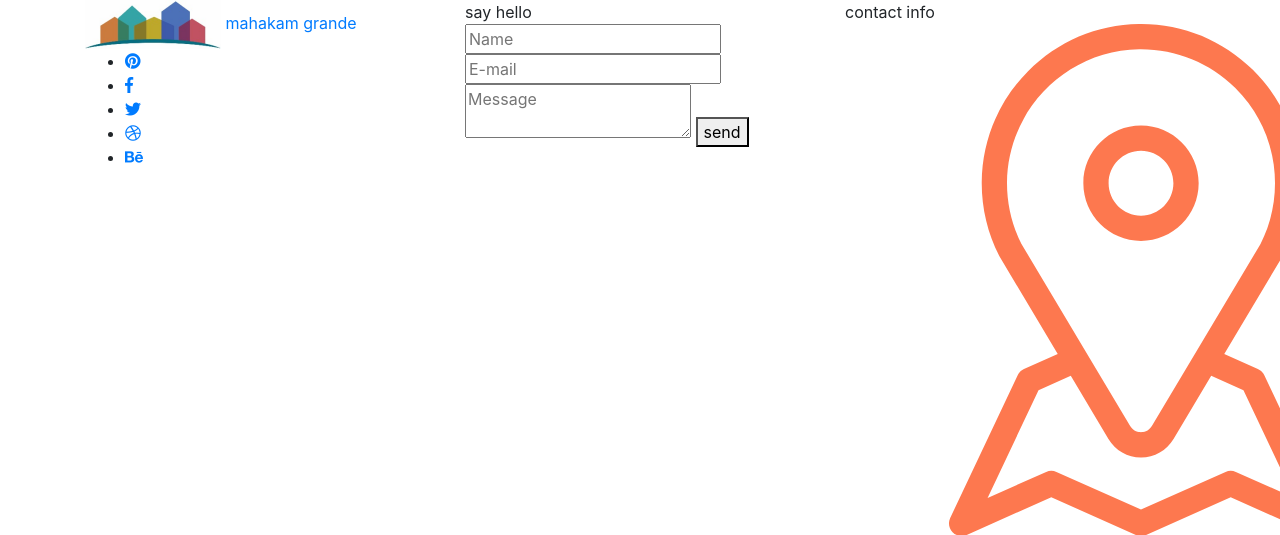
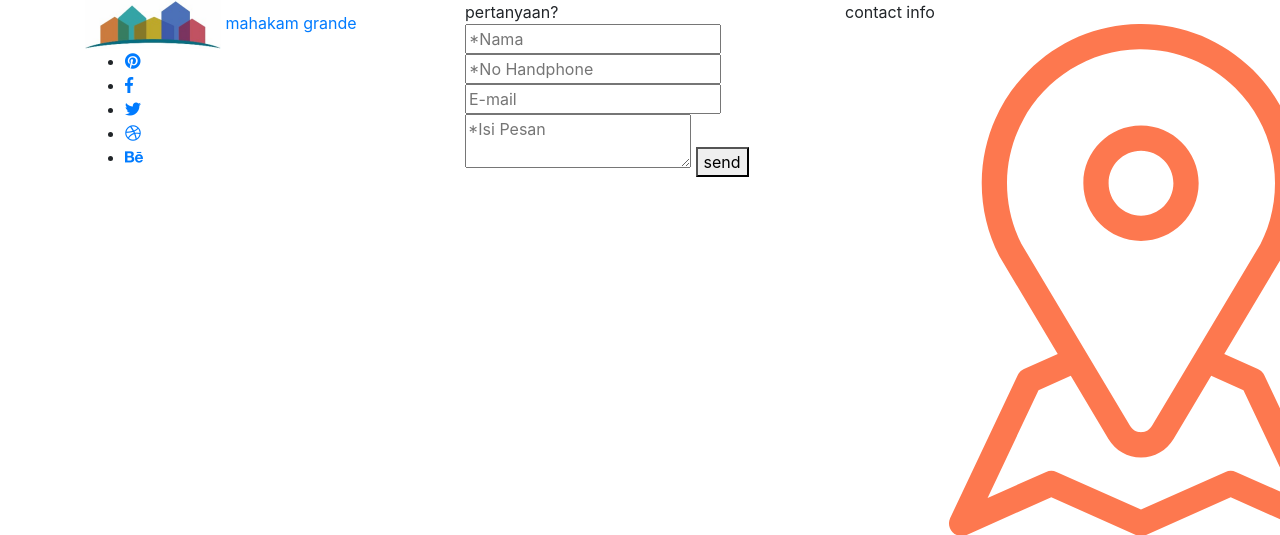
Before and after one commit to f41/mahakam-grande, a PHP site: the page made by application/views/kontak_view.php in a window 1280 px wide; the page is wider, and only the part inside the window is pictured. Shown: the part 2168-2703 px from the top of that part. Run offline with PHP 8.4, Linux system fonts and the light colour scheme; the template is opened without the code that fills it, so the values that code supplies are empty.

Commit message:
Pertama
Kirim Pesan / Pertanyaan Ke Admin

```diff
--- a/application/views/kontak_view.php
+++ b/application/views/kontak_view.php
@@ -7,11 +7,11 @@
           <div class="contact_title">say hello
           </div>
           <div class="estate_contact_form_container">
-            <form id="estate_contact_form" class="estate_contact_form" action="post">
-              <input id="estate_contact_form_name" class="estate_input_field estate_contact_form_name" type="text" placeholder="Name" required="required" data-error="Name is required.">
-              <input id="estate_contact_form_email" class="estate_input_field estate_contact_form_email" type="email" placeholder="E-mail" required="required" data-error="Valid email is required.">
-              <input id="estate_contact_form_subject" class="estate_input_field estate_contact_form_subject" type="email" placeholder="Subject" required="required" data-error="Subject is required.">
-              <textarea id="estate_contact_form_message" class="estate_text_field estate_contact_form_message" name="message" placeholder="Message" required="required" data-error="Please, write us a message.">
+            <form id="estate_contact_form" class="estate_contact_form" action="<?php echo base_url('kontak/kirim_pesan')?>" method="post">
+              <input class="estate_input_field estate_contact_form_name" type="text" name="pesan_nama" placeholder="*Nama" required>
+              <input class="estate_input_field estate_contact_form_email" type="text" name="pesan_nohp" placeholder="*No Handphone" required>
+              <input class="estate_input_field estate_contact_form_subject" type="email" placeholder="E-mail">
+              <textarea class="estate_text_field estate_contact_form_message" name="pesan_isi" placeholder="*Isi Pesan" required>
               </textarea>
               <button id="estate_contact_send_btn" type="submit" class="estate_contact_send_btn trans_200" value="Submit">send
               </button>
--- a/application/views/layout/footer.php
+++ b/application/views/layout/footer.php
@@ -32,13 +32,14 @@
 
         <!-- Footer Contact Form -->
         <div class="col-lg-4 footer_col">
-          <div class="footer_col_title">say hello</div>
+          <div class="footer_col_title">pertanyaan?</div>
           <div class="footer_contact_form_container">
-            <form id="footer_contact_form" class="footer_contact_form" action="post">
-              <input id="contact_form_name" class="input_field contact_form_name" type="text" placeholder="Name" required="required" data-error="Name is required.">
-              <input id="contact_form_email" class="input_field contact_form_email" type="email" placeholder="E-mail" required="required" data-error="Valid email is required.">
-              <textarea id="contact_form_message" class="text_field contact_form_message" name="message" placeholder="Message" required="required" data-error="Please, write us a message."></textarea>
-              <button id="contact_send_btn" type="submit" class="contact_send_btn trans_200" value="Submit">send</button>
+            <form class="footer_contact_form" action="<?php echo base_url('kontak/kirim_pesan')?>" method="post">
+              <input class="input_field contact_form_name" type="text" name="pesan_nama" placeholder="*Nama" required>
+              <input class="input_field contact_form_email" type="text" name="pesan_nohp" placeholder="*No Handphone" required>
+              <input class="input_field contact_form_email" type="email" name="pesan_email" placeholder="E-mail">
+              <textarea class="text_field contact_form_message" name="pesan_isi" placeholder="*Isi Pesan" required></textarea>
+              <button type="submit" class="contact_send_btn trans_200" value="Submit">send</button>
             </form>
           </div>
         </div>
```
Also changed, not shown: application/controllers/Kontak.php (+13 -0 lines), application/models/Grande_model.php (+7 -0 lines).
